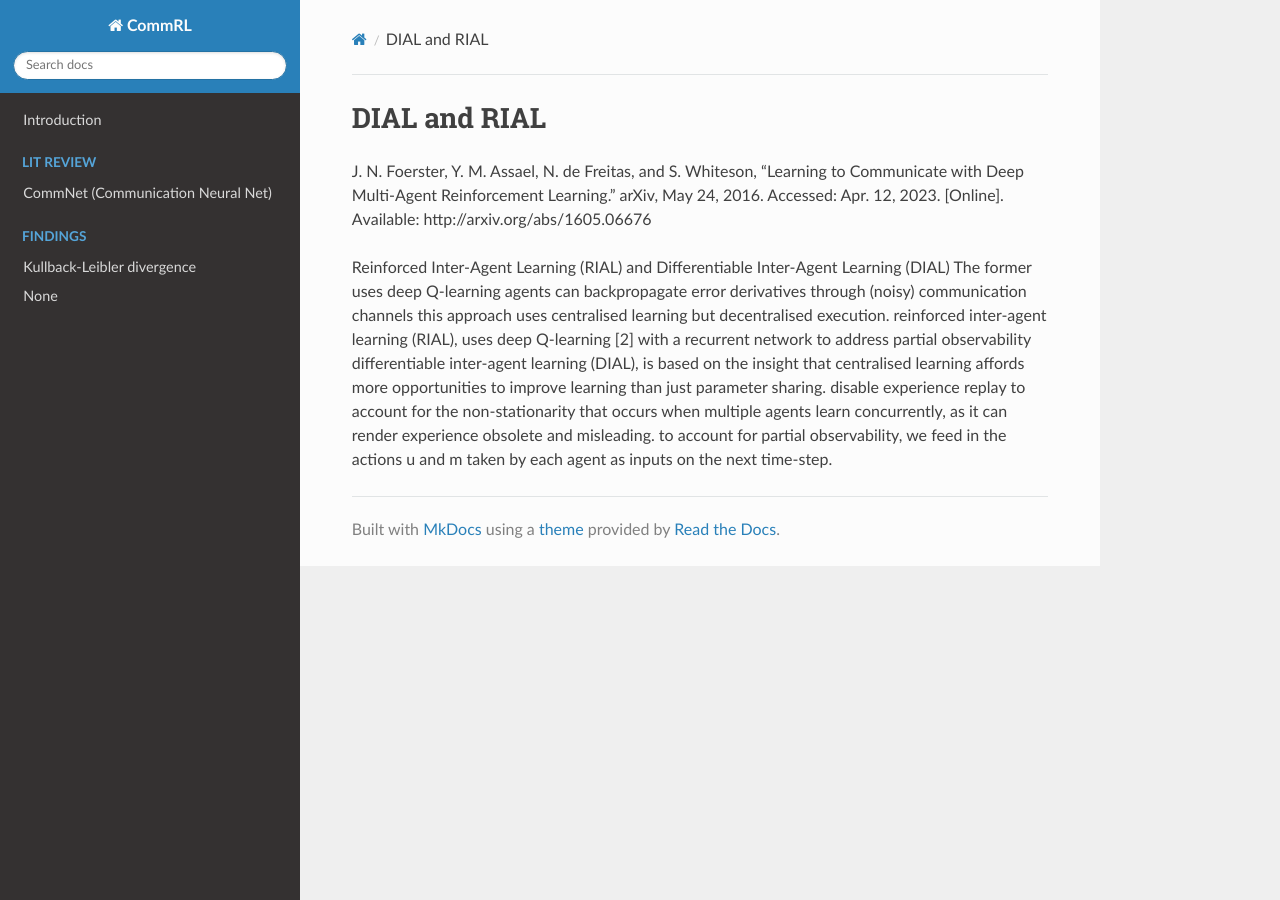
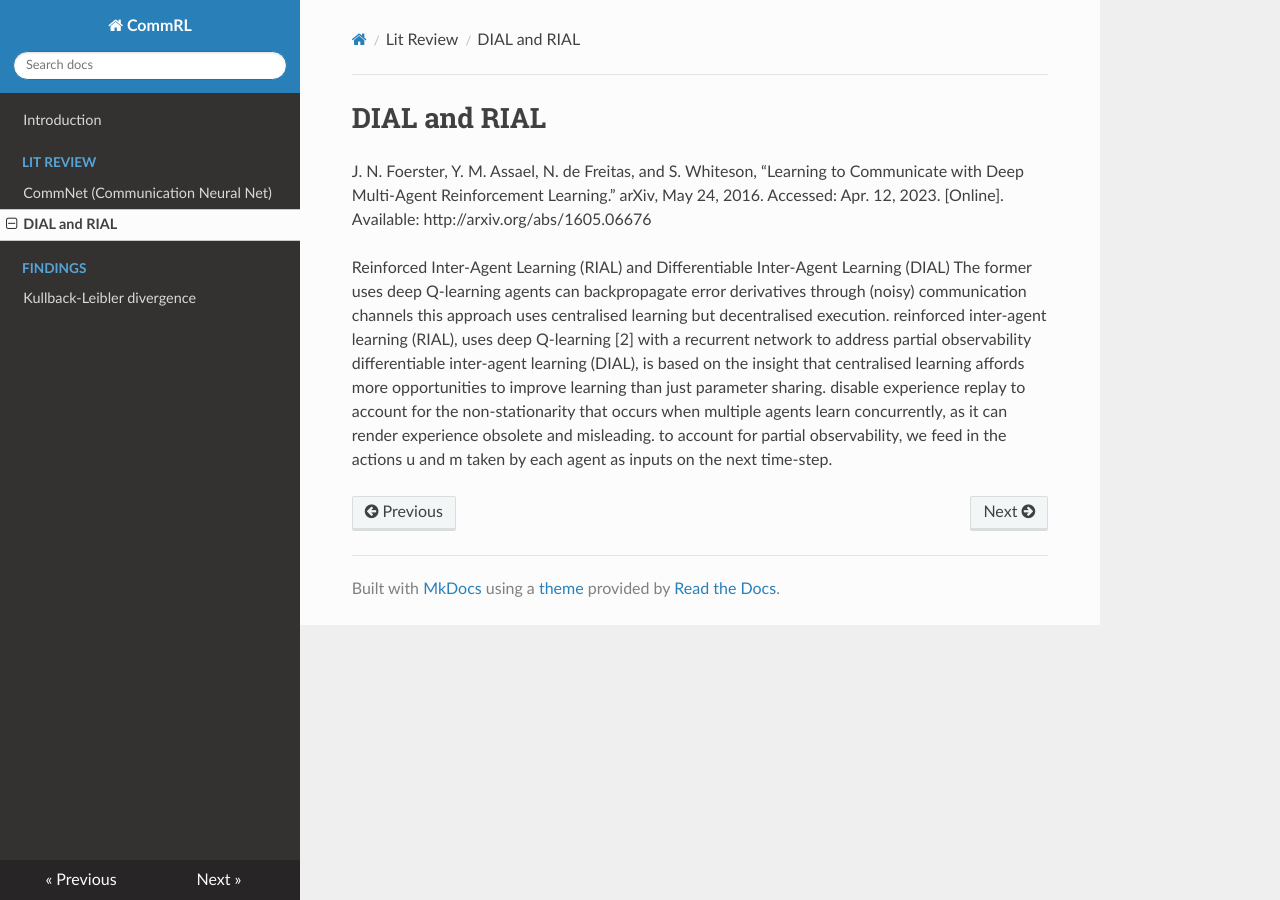
Before and after one commit to hasithz/CommRL_docs, an MkDocs documentation site: the page built from docs/Literature_Reviews/DIAL_RIAL.md, in a window 1280 px wide. Built offline with MkDocs 1.6.1, drawn with Linux system fonts in a browser that asks for light colours; nearby versions of some CDN libraries; some of the changed lines change nothing that is shown.

Commit message:
error fix

```diff
--- a/mkdocs.yml
+++ b/mkdocs.yml
@@ -19,6 +19,6 @@ nav:
   - 'Introduction': index.md
   - 'Lit Review':
       - 'Literature_Reviews/CommNet.md'
+      - 'Literature_Reviews/DIAL_RIAL.md'
   - 'Findings':
       - 'Findings/KL_divergence.md'
-      - 'Findings/DIAL_RIAL.md'
```
